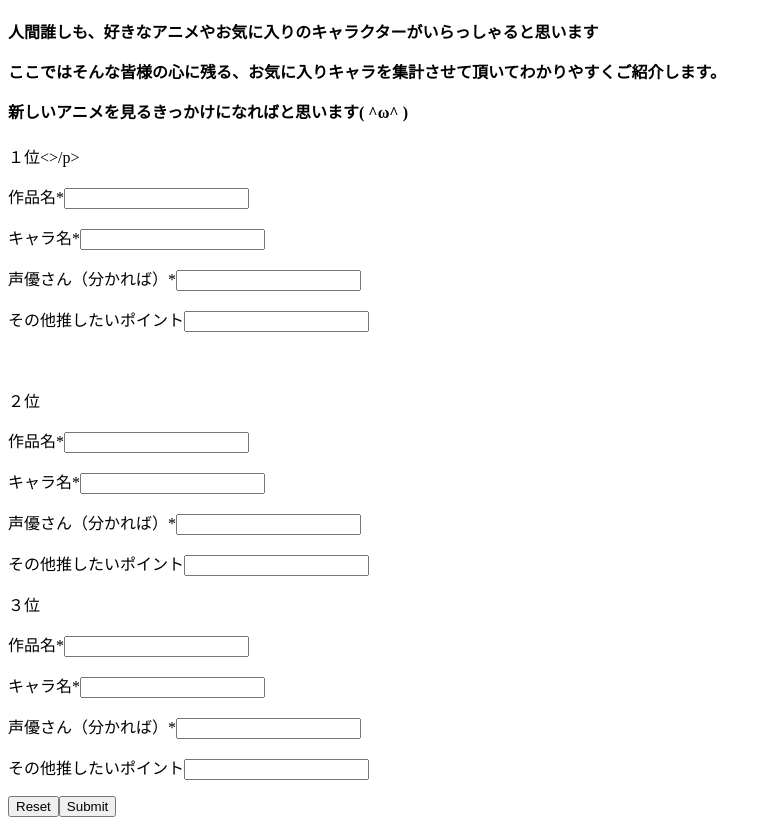
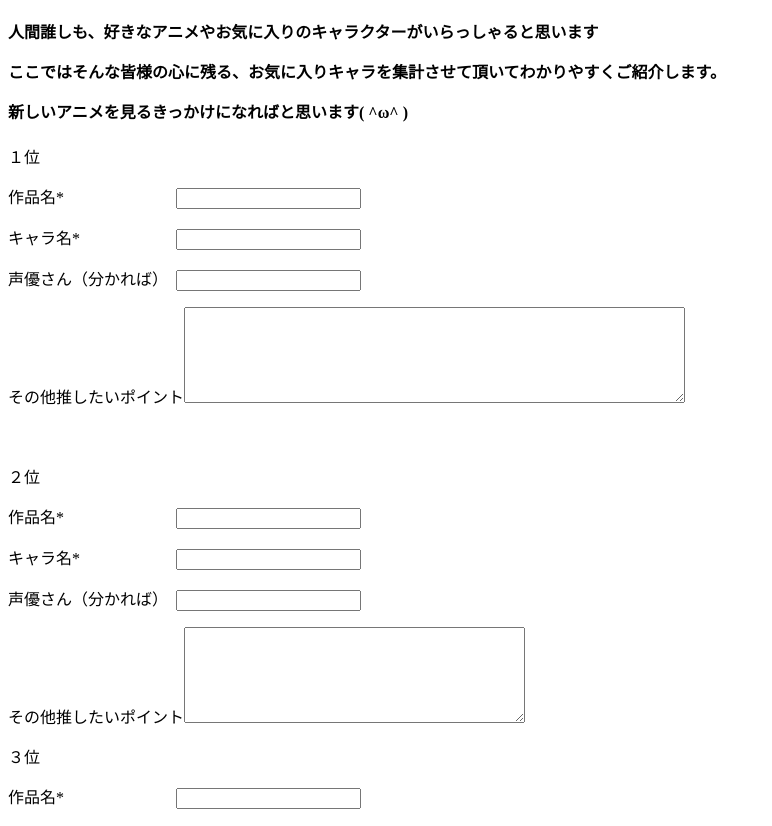
Before and after one commit to metappi/My-Portfolio, a plain HTML site: page index_form.html in a window 1280 px wide. Shown: the part 102-928 px from the top of the page, without its empty margins (0-772 px from the left). Drawn offline with Linux system fonts and the light colour scheme.

Commit message:
main index_form.html

```diff
--- a/index_form.html
+++ b/index_form.html
@@ -16,36 +16,39 @@
                 <p>新しいアニメを見るきっかけになればと思います( ^ω^ )</p>
             </h4>
 
-            <h5<p>１位<>/p>
+            <p>１位</p>
             <form action = "#" method = "post"> <!-- action は　入力したデータの送信先だよ　　method　はそのデータの送信方法だよ getもあるよ-->
-                <p><label>作品名*<input type = "text"  name="anime.name" required ></label></p>
-                <p><label>キャラ名*<input type = "text"  name="anime.name" required ></label></p>
-                <p><label>声優さん（分かれば）*<input type = "text"  name="anime.name" required ></label></p>
-                <p><label>その他推したいポイント<input type = "text"  name="anime.name" required ></label></p>
+                <p><label>作品名*　　　　　　　<input type = "text"  name="anime.name" required ></label></p>
+                <p><label>キャラ名*　　　　　　<input type = "text"  name="anime.name" required ></label></p>
+                <p><label>声優さん（分かれば）　<input type = "text"  name="anime.name" required ></label></p>
+                <p>その他推したいポイント<textarea  name="anime.name" cols = "60" rows = "6" ></textarea></p>
             </form>
-
 
             　　　　　　　　　　<!--label タグ　　　　labelタグの中に　まず　「名前」とかの項目名入れるよ -->
 
 　　　　　　　　　　<!--input タグ　　　　input type の後に入力形式を入れる　”text” は文字形式で ”number” は数字-->
 　　　　　　　　　　　　　　　<!--その後ろに　そのフォームの名前を設定するよ　　今回は全部 anime.name にしてみたよ -->
-　　　　　　　　　　　　　　　<!--最後に　「required」を入れて１項目完成するよ -->
+　　　　　　　　　　　　　　　　　　　　　<!--最後に　「required」を入れて１項目完成するよ -->
 
+            　　　　　　　　　　<!--textareaタグ　textarea は　複数行の項目を入力したいときに使うよ-->
+　　　　　　　<!--cols = "  "で 横に表示できる最大文字数、　lows = "  "で縦に表示できる行数　を指定できるよ　 "  "の間に数字入れるよ-->
+        　　　　　　　　　　　　　　　　　　　<!--最後に /textarea　入れて完成-->
 
             <p>２位</p>
             <form action = "#" method = "post"> <!-- action は　入力したデータの送信先だよ　　method　はそのデータの送信方法だよ getもあるよ-->
-                <p><label>作品名*<input type = "text"  name="anime.name" required ></label></p>
-                <p><label>キャラ名*<input type = "text"  name="anime.name" required ></label></p>
-                <p><label>声優さん（分かれば）*<input type = "text"  name="anime.name" required ></label></p>
-                <p><label>その他推したいポイント<input type = "text"  name="anime.name" required ></label></p>
+                <p><label>作品名*　　　　　　　<input type = "text"  name="anime.name" required ></label></p>
+                <p><label>キャラ名*　　　　　　<input type = "text"  name="anime.name" required ></label></p>
+                <p><label>声優さん（分かれば）　<input type = "text"  name="anime.name" required ></label></p>
+                <p>その他推したいポイント<textarea  name="anime.name" cols = "40" rows = "6" ></textarea></p>
             </form>
+
 
             <p>３位</p>
             <form action = "#" method = "post"> <!-- action は　入力したデータの送信先だよ　　method　はそのデータの送信方法だよ getもあるよ-->
-                <p><label>作品名*<input type = "text"  name="anime.name" required ></label></p>
-                <p><label>キャラ名*<input type = "text"  name="anime.name" required ></label></p>
-                <p><label>声優さん（分かれば）*<input type = "text"  name="anime.name" required ></label></p>
-                <p><label>その他推したいポイント<input type = "text"  name="anime.name" required ></label></p>
+                <p><label>作品名*　　　　　　　<input type = "text"  name="anime.name" required ></label></p>
+                <p><label>キャラ名*　　　　　　<input type = "text"  name="anime.name" required ></label></p>
+                <p><label>声優さん（分かれば）　<input type = "text"  name="anime.name" required ></label></p>
+                <p>その他推したいポイント<textarea  name="anime.name" cols = "40" rows = "6" ></textarea></p>
             </form>
 
             <p><input type = "reset"><input type = "submit" </p>
```
